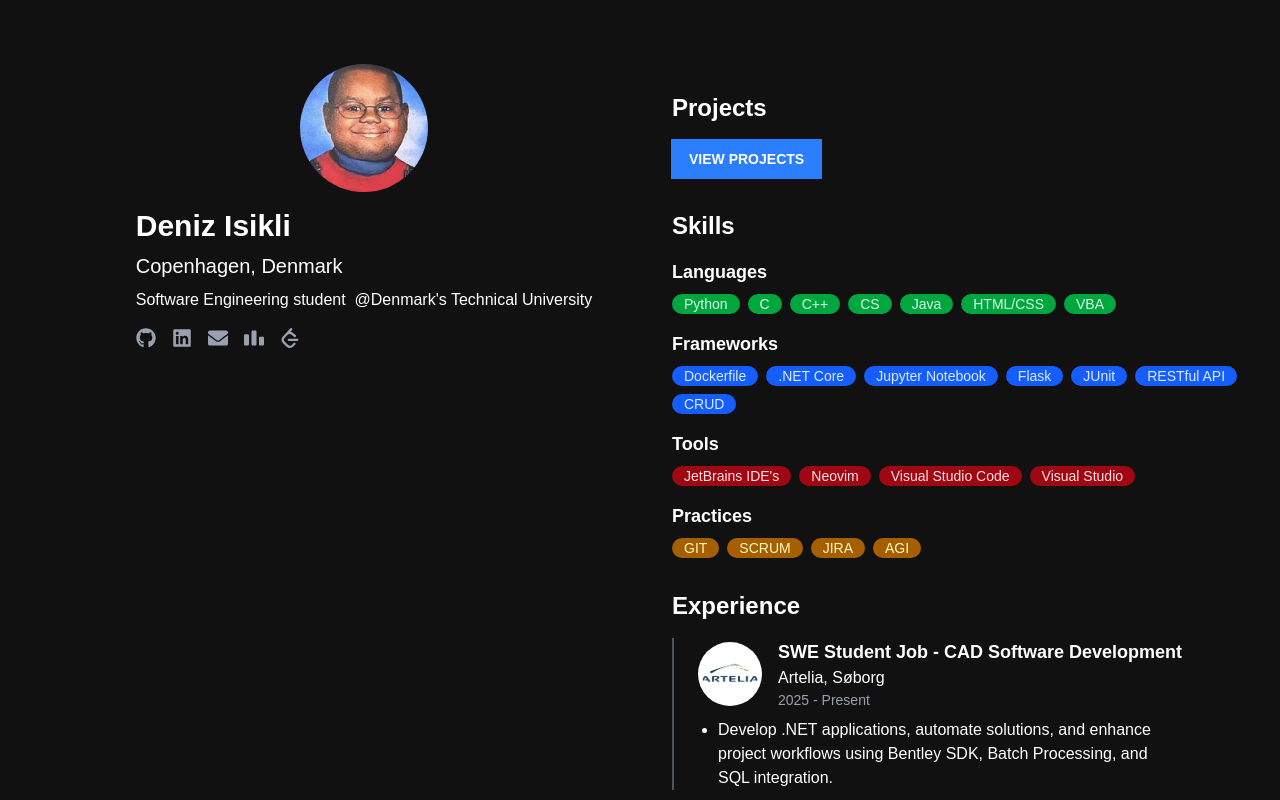
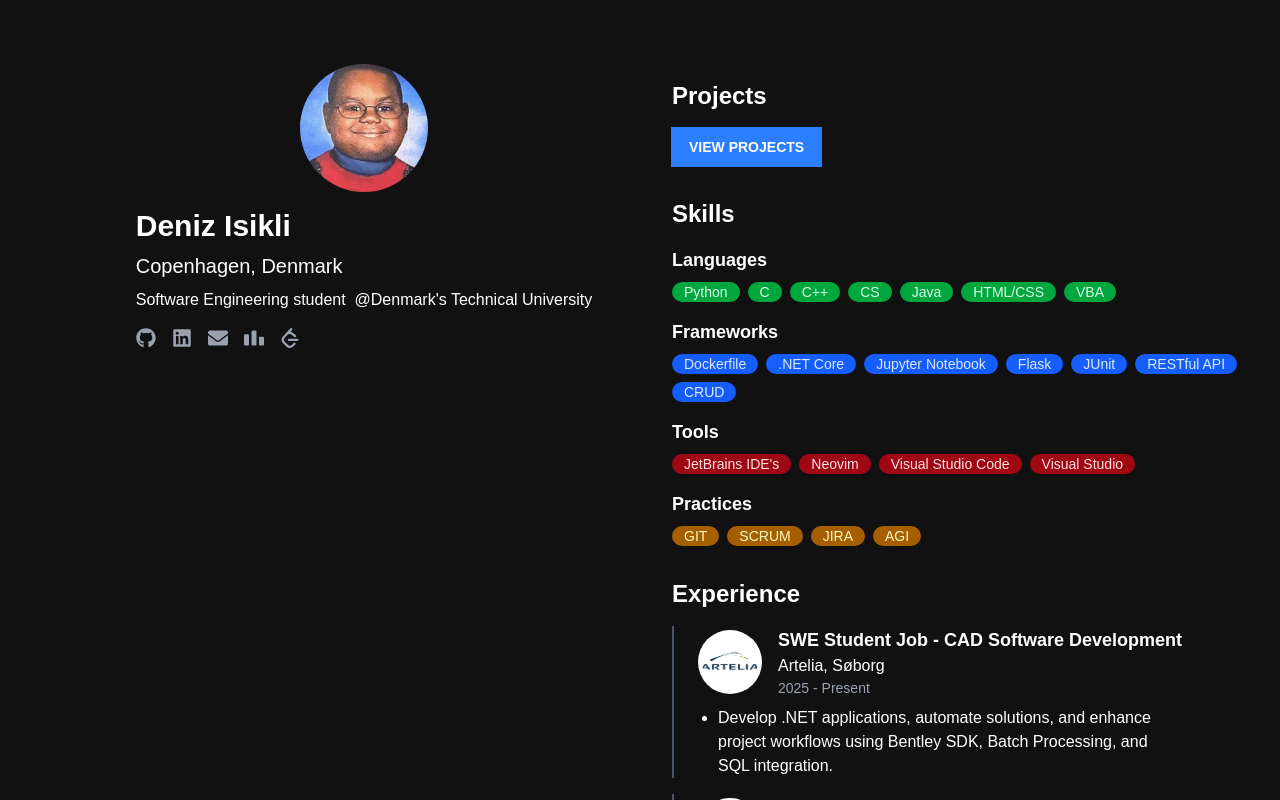
Before and after one commit to DenizIsikli/Portfolio, a React (Vite) app: page / in a window 1280 px wide. Built offline with nearby package versions, Linux system fonts and the light colour scheme.

Commit message:
Right tab padding top

```diff
--- a/src/components/frontpage/frontpage.tsx
+++ b/src/components/frontpage/frontpage.tsx
@@ -82,7 +82,7 @@ const Frontpage: React.FC = () => {
 
             {/* Right Side - Skills, Projects, Experience */}
             <div className="right-side w-1/2 overflow-y-auto p-8 text-left">
-                <div className="space-y-8 pt-15">
+                <div className="space-y-8 pt-12">
                     <section>
                         <h2 className="text-2xl font-semibold">Projects</h2>
                         <div className="max-w-lg mt-4">
```
